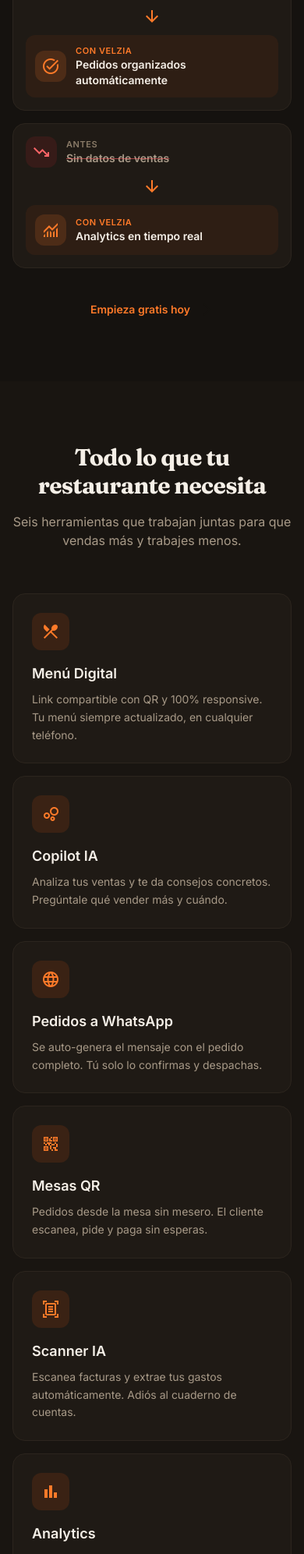
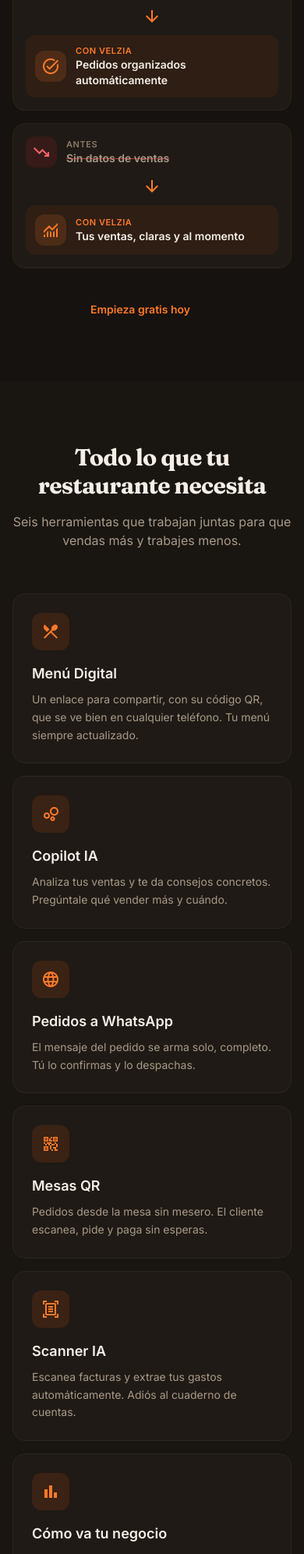
Before and after one commit to danielririver01/Orderfox, an Astro site in the folder astro/: page / in a window 390 px wide. Shown: the part 1524-3517 px from the top of the page at 78% size. Built offline with nearby package versions, Linux system fonts and the light colour scheme; Astro itself is replaced by a stand-in of ours; no server answers.

Commit message:
Landing: la misma regla del panel (cero jerga) en la página que vende
La landing se lee bien en general: sin inglés a la vista y sin texto
blanco sobre naranja (contraste correcto). Solo había cuatro palabras
que no le dicen nada a un dueño de restaurante:

  · "Analytics" → "Cómo va tu negocio" (y la pestaña de la vista previa
    ahora dice "Análisis", que es el nombre REAL del menú del panel,
    así la demo no promete algo que luego no se encuentra).
  · "Dashboard con métricas en tiempo real: ventas, pedidos y ticket
    promedio" → "Cuánto vendiste, cuántos pedidos hiciste y cuánto gasta
    cada cliente".
  · "Link compartible con QR y 100% responsive" → "Un enlace para
    compartir, con su código QR, que se ve bien en cualquier teléfono".
  · "Se auto-genera el mensaje" → "El mensaje del pedido se arma solo".
  · Y el remate: "pensado para que te ocupes de la cocina y no de las
    cuentas".

Co-authored-by: arena-agent <297053741+arena-agent@users.noreply.github.com>

```diff
--- a/astro/src/components/landing/DashboardPreview.astro
+++ b/astro/src/components/landing/DashboardPreview.astro
@@ -20,7 +20,7 @@
   { icon: 'dashboard', label: 'Inicio' },
   { icon: 'restaurant_menu', label: 'Menú', active: true },
   { icon: 'receipt_long', label: 'Pedidos' },
-  { icon: 'monitoring', label: 'Analytics' },
+  { icon: 'monitoring', label: 'Análisis' },
   { icon: 'bubble_chart', label: 'Copilot' },
 ];
 ---
@@ -32,7 +32,7 @@
         Tu negocio, <span class="text-accent">de un vistazo</span>
       </h2>
       <p class="mt-4 text-base text-ink-muted">
-        Ventas, pedidos y tendencias en un dashboard pensado para ocuparse de la cocina, no de las cuentas.
+        Ventas, pedidos y tendencias en un solo panel, pensado para que te ocupes de la cocina y no de las cuentas.
       </p>
     </div>
 
--- a/astro/src/components/landing/FeaturesGrid.astro
+++ b/astro/src/components/landing/FeaturesGrid.astro
@@ -3,7 +3,7 @@
   {
     icon: 'restaurant_menu',
     title: 'Menú Digital',
-    desc: 'Link compartible con QR y 100% responsive. Tu menú siempre actualizado, en cualquier teléfono.',
+    desc: 'Un enlace para compartir, con su código QR, que se ve bien en cualquier teléfono. Tu menú siempre actualizado.',
   },
   {
     icon: 'bubble_chart',
@@ -13,7 +13,7 @@
   {
     icon: 'language',
     title: 'Pedidos a WhatsApp',
-    desc: 'Se auto-genera el mensaje con el pedido completo. Tú solo lo confirmas y despachas.',
+    desc: 'El mensaje del pedido se arma solo, completo. Tú lo confirmas y lo despachas.',
   },
   {
     icon: 'qr_code_2',
@@ -27,8 +27,8 @@
   },
   {
     icon: 'bar_chart',
-    title: 'Analytics',
-    desc: 'Dashboard con métricas en tiempo real: ventas, pedidos y ticket promedio de un vistazo.',
+    title: 'Cómo va tu negocio',
+    desc: 'Cuánto vendiste, cuántos pedidos hiciste y cuánto gasta cada cliente, de un vistazo.',
   },
 ];
 ---
--- a/astro/src/components/landing/ProblemSection.astro
+++ b/astro/src/components/landing/ProblemSection.astro
@@ -23,7 +23,7 @@
   {
     pain: 'Sin datos de ventas',
     painIcon: 'trending_down',
-    solution: 'Analytics en tiempo real',
+    solution: 'Tus ventas, claras y al momento',
     solutionIcon: 'monitoring',
   },
 ];
```
